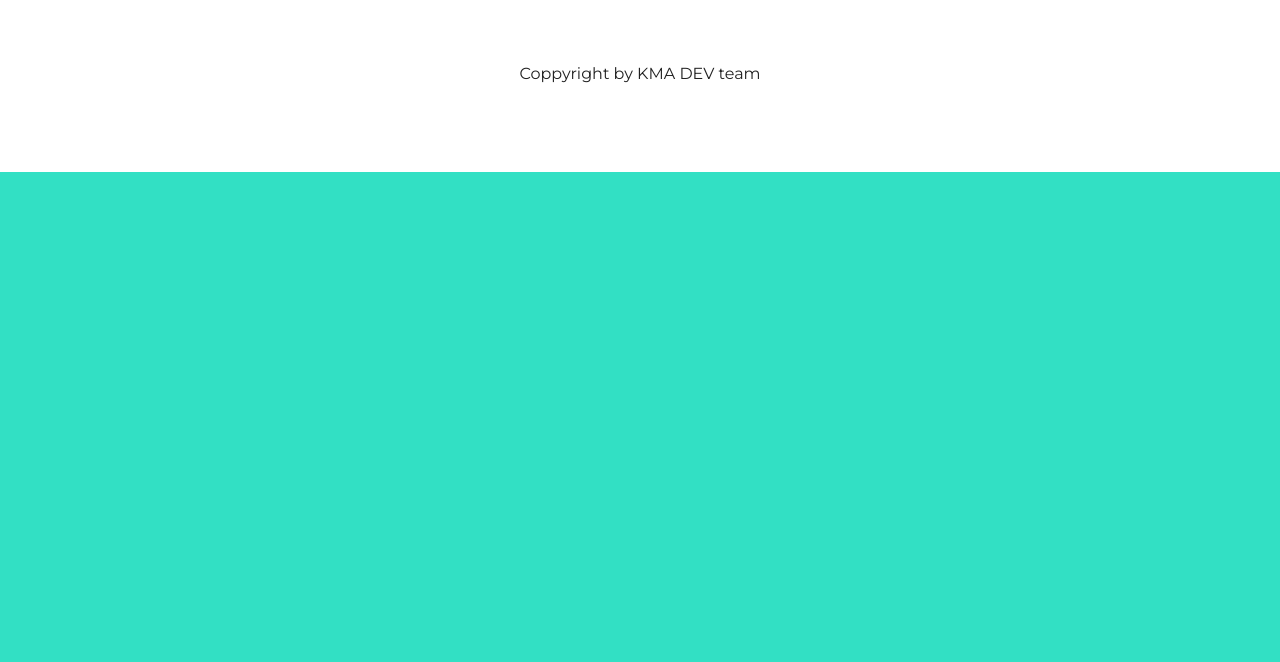
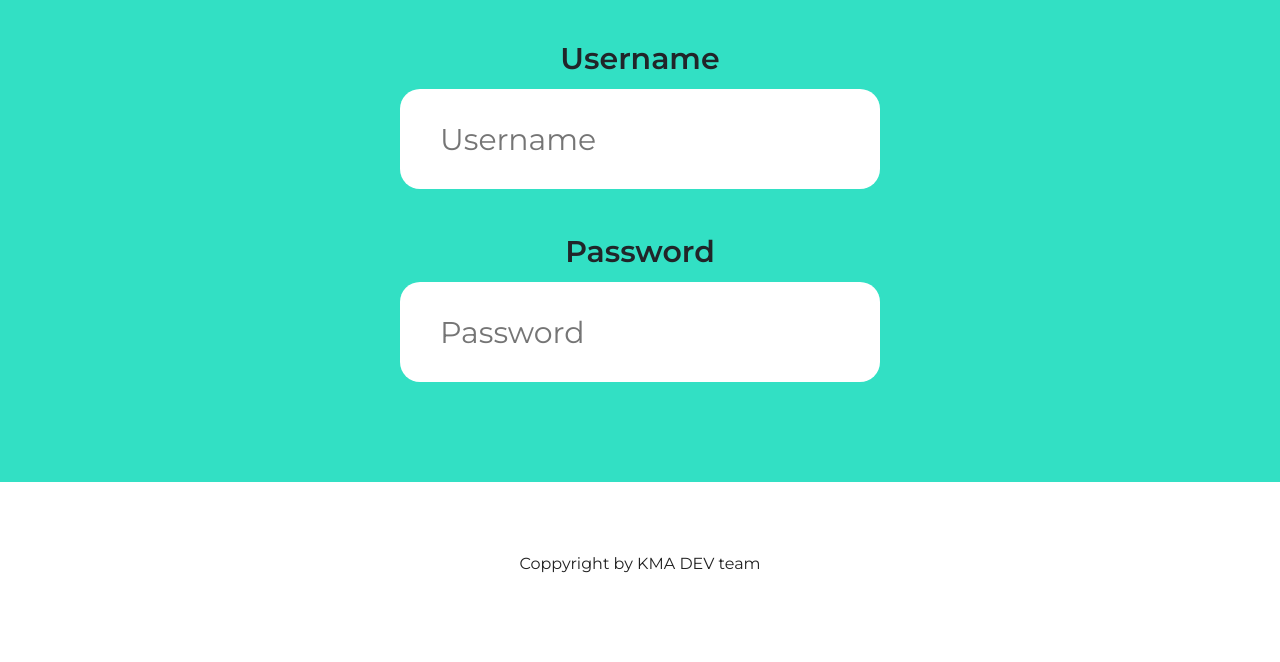
Before and after one commit to Horob1/project1, a plain HTML site: page login.html in a window 1280 px wide. Shown: the part 164-826 px from the top of the page. Before the commit the page ends 800 px from the top, so only its background shows below. Drawn offline with nearby package versions, Linux system fonts and the light colour scheme.

Commit message:
update login page

```diff
--- a/login.css
+++ b/login.css
@@ -0,0 +1,27 @@
+.app {
+    padding: 70px 0;
+    text-align: center;
+}
+form {
+    display: grid;
+    padding: 10px 400px;
+}
+.form-gr {
+    display: grid;
+    margin: 20px 0;
+}
+.form-gr label {
+    font-size: 30px;
+    font-weight: 600;
+}
+.form-gr input{
+    height: 100px;
+    padding: 20px 40px;
+    font-size: 30px;
+    border-radius: 20px;
+    border: none;
+}
+.form-gr input:focus {
+    outline: none;
+    box-shadow: 3px 6px 0 rgb(45 180 158);
+}
--- a/login.html
+++ b/login.html
@@ -48,7 +48,7 @@
 
     <link rel="stylesheet" href="nav.css">
     <link rel="stylesheet" href="footer.css">
-    <link rel="stylesheet" href="lgoin.css">
+    <link rel="stylesheet" href="login.css">
     <title>Hóa Học Mr.Toản</title>
   </head>
 
@@ -73,10 +73,16 @@
         </div>
       </nav>
 
-      <div class="">
-        <h1 class="text-center">Login</h1>
+      <div class="app">
         <form action="">
-
+            <div class="form-gr">
+                <label for="inputName">Username</label>
+                <input type="text" name="" id="" placeholder="Username">
+            </div>
+            <div class="form-gr">
+                <label for="inputPassword">Password</label>
+                <input type="password" name="" id="" placeholder="Password">
+            </div>
         </form>
       </div>
 
--- a/nav.css
+++ b/nav.css
@@ -69,7 +69,7 @@ nav {
     transform: scaleX(0);
     top: 0;
     right: 0;
-    transform-origin: top right;
+    transform-origin: top left;
     position: absolute;
     height: 100%;
     width: 100%;
@@ -81,5 +81,5 @@ nav {
 }
 .list-item:hover::before {
     transform: scaleX(1);
-    transform-origin: center;
+    transform-origin: top left;
 }
```
